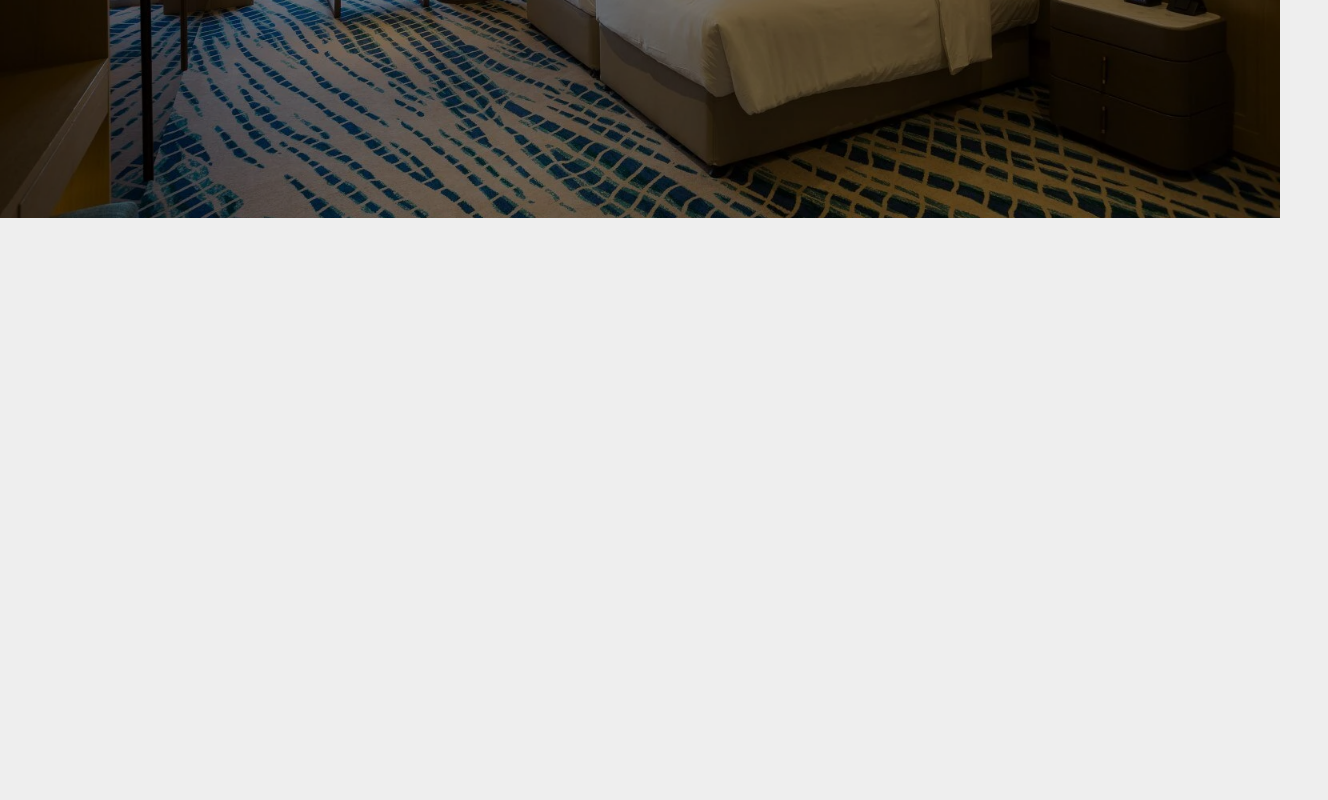
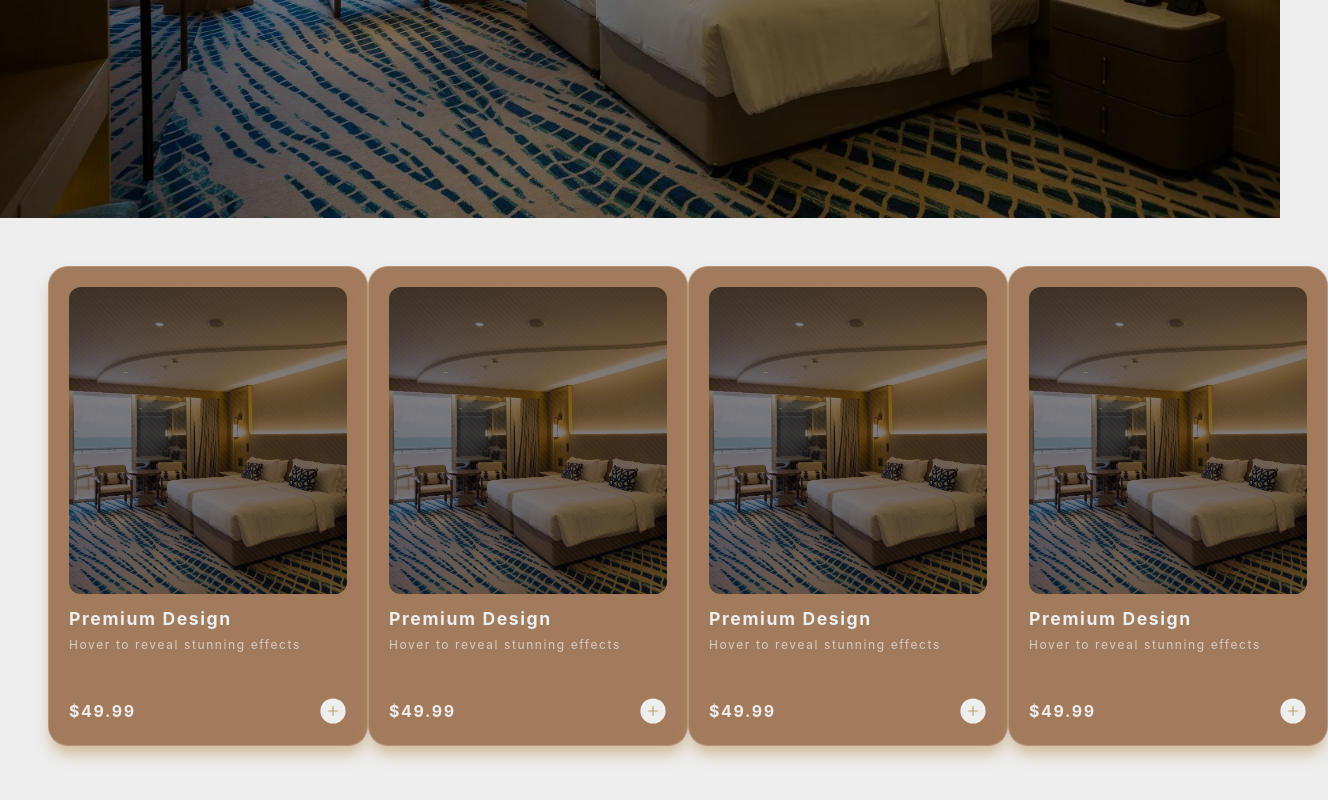
Before and after one commit to thisisparth187/sapphire-resto-website, a React (Vite) app: page / in a window 1280 px wide. Shown: the part 582-1382 px from the top of the page, 1328 px wide, since content can reach past the window. Built offline with nearby package versions, Linux system fonts and the light colour scheme.

Commit message:
added some cards on home page

```diff
--- a/package.json
+++ b/package.json
@@ -14,6 +14,7 @@
     "react": "^19.1.0",
     "react-dom": "^19.1.0",
     "react-router-dom": "^7.7.1",
+    "styled-components": "^6.1.19",
     "tailwindcss": "^4.1.11"
   },
   "devDependencies": {
--- /dev/null
+++ b/src/components/Card.jsx
@@ -0,0 +1,246 @@
+import React from 'react';
+import styled from 'styled-components';
+import roomBg from '../assets/images/roombg.png';
+const Card = () => {
+    return (
+        <StyledWrapper>
+            <div className="card">
+                <div className="card__shine" />
+                <div className="card__glow" />
+                <div className="card__content">
+                    <div style={{ backgroundImage: `url(${roomBg})` }} className="card__image" />
+                    <div className="card__text">
+                        <p className="card__title">Premium Design</p>
+                        <p className="card__description">Hover to reveal stunning effects</p>
+                    </div>
+                    <div className="card__footer">
+                        <div className="card__price">$49.99</div>
+                        <div className="card__button">
+                            <svg height={16} width={16} viewBox="0 0 24 24">
+                                <path strokeWidth={2} stroke="currentColor" d="M4 12H20M12 4V20" fill="currentColor" />
+                            </svg>
+                        </div>
+                    </div>
+                </div>
+            </div>
+        </StyledWrapper>
+    );
+}
+
+const StyledWrapper = styled.div`
+  .card {
+    --card-bg: #A27B5C;
+    --card-accent: #EEEEEE;
+    --card-text: #EEEEEE;
+    --card-shadow: 0 10px 15px -3px rgba(194, 157, 105, 0.7);
+
+    width: 20rem;
+    height: 30rem;
+    background: var(--card-bg);
+    border-radius: 20px;
+    position: relative;
+    overflow: hidden;
+    transition: all 0.5s cubic-bezier(0.16, 1, 0.3, 1);
+    box-shadow: var(--card-shadow);
+    border: 1px solid rgba(255, 255, 255, 0.2);
+    font-family: -apple-system, BlinkMacSystemFont, "Segoe UI", Roboto, Oxygen,
+      Ubuntu, Cantarell, sans-serif;
+  }
+
+  .card__shine {
+    position: absolute;
+    inset: 0;
+    background: linear-gradient(
+      120deg,
+      rgba(255, 255, 255, 0) 40%,
+      #C29D69 50%,
+      rgba(255, 255, 255, 0) 60%
+    );
+    opacity: 0;
+    transition: opacity 0.3s ease;
+  }
+
+  .card__glow {
+    position: absolute;
+    inset: -10px;
+    background: radial-gradient(
+      circle at 50% 0%,
+      rgba(194, 157, 105, 0.3) 0%,
+      rgba(124, 58, 237, 0) 70%
+    );
+    opacity: 0;
+    transition: opacity 0.5s ease;
+  }
+
+  .card__content {
+    padding: 1.25em;
+    height: 100%;
+    display: flex;
+    flex-direction: column;
+    gap: 0.75em;
+    position: relative;
+    z-index: 2;
+  }
+  .card__image {
+    width: 100%;
+    height: 70%;
+    background: linear-gradient(45deg, #a78bfa, #8b5cf6);
+    border-radius: 12px;
+    transition: all 0.5s cubic-bezier(0.16, 1, 0.3, 1);
+    position: relative;
+    overflow: hidden;
+    background-position: center;
+  background-size: cover;
+    background-repeat: no-repeat;
+  }
+
+  .card__image::after {
+    content: "";
+    position: absolute;
+    inset: 0;
+    background: radial-gradient(
+        circle at 30% 30%,
+        rgba(255, 255, 255, 0.1) 0%,
+        transparent 30%
+      ),
+      repeating-linear-gradient(
+        45deg,
+        rgba(139, 92, 246, 0.1) 0px,
+        rgba(139, 92, 246, 0.1) 2px,
+        transparent 2px,
+        transparent 4px
+      );
+    opacity: 0.5;
+  }
+
+  .card__text {
+    display: flex;
+    flex-direction: column;
+    gap: 0.25em;
+  }
+
+  .card__title {
+    color: var(--card-text);
+    font-size: 1.1em;
+    margin: 0;
+    font-weight: 700;
+    transition: all 0.3s ease;
+  }
+
+  .card__description {
+    color: var(--card-text);
+    font-size: 0.75em;
+    margin: 0;
+    opacity: 0.7;
+    transition: all 0.3s ease;
+  }
+
+  .card__footer {
+    display: flex;
+    justify-content: space-between;
+    align-items: center;
+    margin-top: auto;
+  }
+
+  .card__price {
+    color: var(--card-text);
+    font-weight: 700;
+    font-size: 1em;
+    transition: all 0.3s ease;
+  }
+
+  .card__button {
+    width: 28px;
+    height: 28px;
+    background: var(--card-accent);
+    border-radius: 50%;
+    display: flex;
+    align-items: center;
+    justify-content: center;
+    color: #C29D69;
+    cursor: pointer;
+    transition: all 0.3s ease;
+    transform: scale(0.9);
+  }
+
+  /* Hover Effects */
+  .card:hover {
+    transform: translateY(-10px);
+    box-shadow:
+      0 20px 25px -5px rgba(0, 0, 0, 0.1),
+      0 10px 10px -5px rgba(0, 0, 0, 0.04);
+    border-color: rgba(124, 58, 237, 0.2);
+  }
+
+  .card:hover .card__shine {
+    opacity: 1;
+    animation: shine 3s infinite;
+  }
+
+  .card:hover .card__glow {
+    opacity: 1;
+  }
+
+  .card:hover .card__badge {
+    transform: scale(1);
+    opacity: 1;
+    z-index: 1;
+  }
+
+  .card:hover .card__image {
+    transform: translateY(-5px) scale(1.03);
+    box-shadow: 0 10px 15px -3px rgba(0, 0, 0, 0.1);
+  }
+
+  .card:hover .card__title {
+    color: var(--card-accent);
+    transform: translateX(2px);
+  }
+
+  .card:hover .card__description {
+    opacity: 1;
+    transform: translateX(2px);
+  }
+
+  .card:hover .card__price {
+    color: var(--card-accent);
+    transform: translateX(2px);
+  }
+
+  .card:hover .card__button {
+    transform: scale(1);
+    box-shadow: 0 0 0 4px rgba(194, 157, 105, 1);
+  }
+
+  .card:hover .card__button svg {
+    animation: pulse 1.5s infinite;
+  }
+
+  /* Active State */
+  .card:active {
+    transform: translateY(-5px) scale(0.98);
+  }
+
+  /* Animations */
+  @keyframes shine {
+    0% {
+      background-position: -100% 0;
+    }
+    100% {
+      background-position: 200% 0;
+    }
+  }
+
+  @keyframes pulse {
+    0% {
+      transform: scale(1);
+    }
+    50% {
+      transform: scale(1.2);
+    }
+    100% {
+      transform: scale(1);
+    }
+  }`;
+
+export default Card;
--- a/src/pages/Home.jsx
+++ b/src/pages/Home.jsx
@@ -1,5 +1,6 @@
 import React from 'react'
 import "../styles/Home.css";
+import Card from '../components/Card';
 const Home = () => {
   return (
     <div className='main'>
@@ -8,7 +9,12 @@ const Home = () => {
           <p>LUXURY HOTELS AND RESORTS</p>
           <h1>The Best Luxury Hotels <br /> in PUNE</h1>
         </div>
-        <div className="other"></div>
+        <div className="other flex justify-between">
+          <Card />
+          <Card />
+          <Card />
+          <Card />
+        </div>
       </div>
     </div>
   )
--- a/src/styles/Home.css
+++ b/src/styles/Home.css
@@ -20,6 +20,10 @@
   text-shadow: 0px 0px 3px #EEEEEE;
 }
 
+.other{
+  padding: 3rem;
+}
+
 .hero-img>p {
   color: #EEEEEE;
   text-shadow: 0px 0px 3px #EEEEEE;
--- a/src/styles/navbar.css
+++ b/src/styles/navbar.css
@@ -6,6 +6,7 @@
     background-color: rgba(44, 57, 48, 0);
     justify-content: space-around;
     transition: background-color 0.4s ease-in-out;
+    z-index: 100;
 }
 
 .navbar.scrolled{
```
Also changed, not shown: 1 other file (tests, documents, lock files or other folders).
